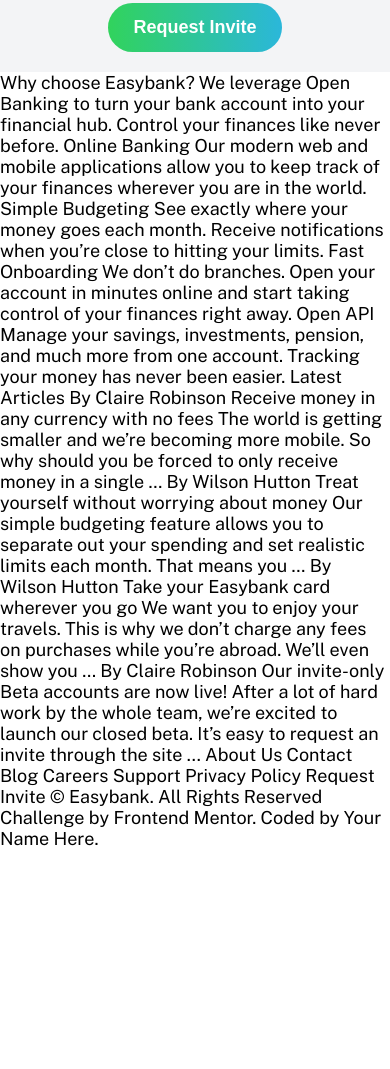
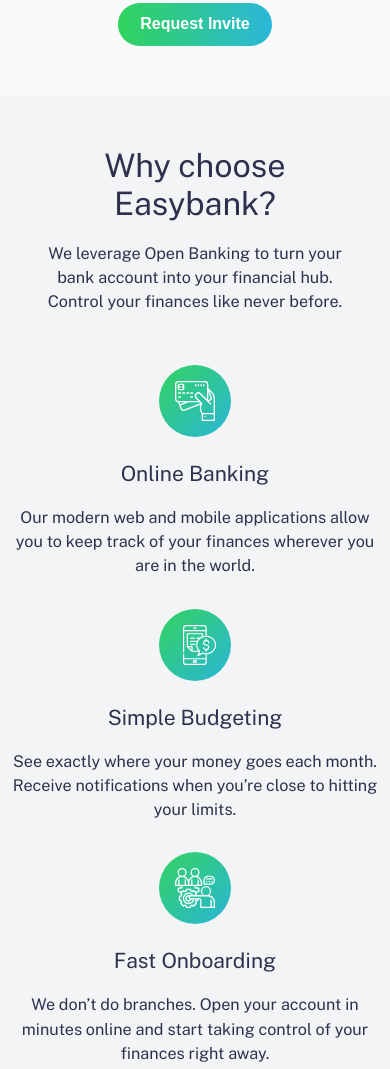
Before and after one commit to Nicolas-Johnson/Easybank-landingpage, a plain HTML site: page index.html in a window 390 px wide. Shown: the part 548-1617 px from the top of the page. Before the commit the page ends 1397 px from the top, so only its background shows below. Drawn offline with nearby package versions, Linux system fonts and the light colour scheme.

Commit message:
Features mobile

```diff
--- /dev/null
+++ b/css/_features.scss
@@ -0,0 +1,23 @@
+.why-features {
+  display: flex;
+  flex-direction: column;
+  align-items: center;
+  text-align: center;
+  background: $light-grayish-blue;
+  padding-bottom: 50px;
+
+  .why-features-why {
+    padding: 50px 20px 20px 20px;
+  }
+  .why-features-features {
+    .why-features-fetures_feature {
+      img {
+        margin-top: 30px;
+      }
+      .why-features-features_feature-text {
+        h3 {}
+        p {}
+      }
+    }
+  }
+}
--- a/css/_globais.scss
+++ b/css/_globais.scss
@@ -2,24 +2,39 @@
   box-sizing: border-box;
   padding: 0;
   margin: 0;
-  //scroll-behavior: smooth;
-}
-
-html {
-  font-size: $body-font-size;
-  //overflow-x: hidden;
 }
 
 body {
-  //position: relative;
   font-family: 'Public Sans', sans-serif;
   font-size: $body-font-size;
-  //overflow-x: hidden;
+  color: $dark-blue;
 }
 
 a {
   text-decoration: none;
   color: unset;
+}
+
+h1 {
+  font-weight: 400;
+  font-size: 2.2em;
+}
+
+h2 {
+  font-weight: 400;
+  font-size: 1.8em;
+  margin-bottom: 20px;
+}
+
+h3 {
+  font-weight: 400;
+  margin: 20px auto;
+}
+
+p {
+  font-size: .9em;
+  line-height: 1.5em;
+  padding: 0 10px;
 }
 
 @mixin links {
--- a/css/_hero.scss
+++ b/css/_hero.scss
@@ -1,7 +1,7 @@
 .hero {
   display: flex;
   flex-direction: column;
-  background: $light-grayish-blue;
+  background: $very-light-gray;
   .hero-call-to-action {
     margin-top: 44px;
     .hero-call-to-action_img {
@@ -24,19 +24,12 @@
       flex-direction: column;
       align-items: center;
       text-align: center;
-      color: $cark-blue;
-      h1 {
-        font-weight: 400;
-        font-size: 2.2em;
-      }
       p {
         margin: 20px auto;
-        font-size: .9em;
-        line-height: 1.5em;
       }
       button {
         @include btn;
-        margin-bottom: 20px;
+        margin-bottom: 50px;
       }
     }
   }
--- a/css/_variaveis.scss
+++ b/css/_variaveis.scss
@@ -3,7 +3,7 @@
 //- Desktop: 1440px
 //##Colors
 //###Primary
-$cark-blue: hsl(233, 26%, 24%);
+$dark-blue: hsl(233, 26%, 24%);
 $lime-green: hsl(136, 65%, 51%);
 $bright-cyan: hsl(192, 70%, 51%);
 //##Neutral
--- a/css/main.scss
+++ b/css/main.scss
@@ -3,3 +3,4 @@
 
 @import 'header';
 @import 'hero';
+@import 'features';
--- a/index.html
+++ b/index.html
@@ -42,27 +42,82 @@
         </div>
       </div>
     </section>
-  </main>
+    <section class="why-features">
+      <div class="why-features-why">
+        <h2>
           Why choose Easybank?
-
+        </h2>
+        <p>
           We leverage Open Banking to turn your bank account into your financial hub. Control
           your finances like never before.
-
+        </p>
+      </div>
+      <div class="why-features-features">
+        <div class="why-features-fetures_feature">
+          <img src="./images/icon-online.svg" alt="Online Banking"/>
+          <div class="why-features-features_feature-text">
+            <h3>
               Online Banking
+            </h3>
+            <p>
               Our modern web and mobile applications allow you to keep track of your finances
               wherever you are in the world.
-
+            </p>
+          </div>
+        </div>
+        <div class="why-features-fetures_feature">
+          <img src="./images/icon-budgeting.svg" alt="Simple Budgeting"/>
+          <div class="why-features-features_feature-text">
+            <h3>
               Simple Budgeting
-  See exactly where your money goes each month. Receive notifications when you’re
-  close to hitting your limits.
-
+            </h3>
+            <p>
+              See exactly where your money goes each month. Receive notifications when you’re close to hitting your limits.
+            </p>
+          </div>
+        </div>
+        <div class="why-features-fetures_feature">
+          <img src="./images/icon-onboarding.svg" alt="Fast Onboarding"/>
+          <div class="why-features-features_feature-text">
+            <h3>
               Fast Onboarding
+            </h3>
+            <p>
               We don’t do branches. Open your account in minutes online and start taking control
               of your finances right away.
-
+            </p>
+          </div>
+        </div>
+        <div class="why-features-fetures_feature">
+          <img src="./images/icon-api.svg" alt="Open API"/>
+          <div class="why-features-features_feature-text">
+            <h3>
               Open API
+            </h3>
+            <p>
               Manage your savings, investments, pension, and much more from one account. Tracking
               your money has never been easier.
+            </p>
+          </div>
+        </div>
+      </div>
+    </section>
+  </main>
+
+
+
+
+
+
+
+
+
+
+
+
+
+
+
 
 
 
```
Also changed, not shown: css/main.css, 1 other file. Lines whose indentation alone changed are shown as unchanged.
